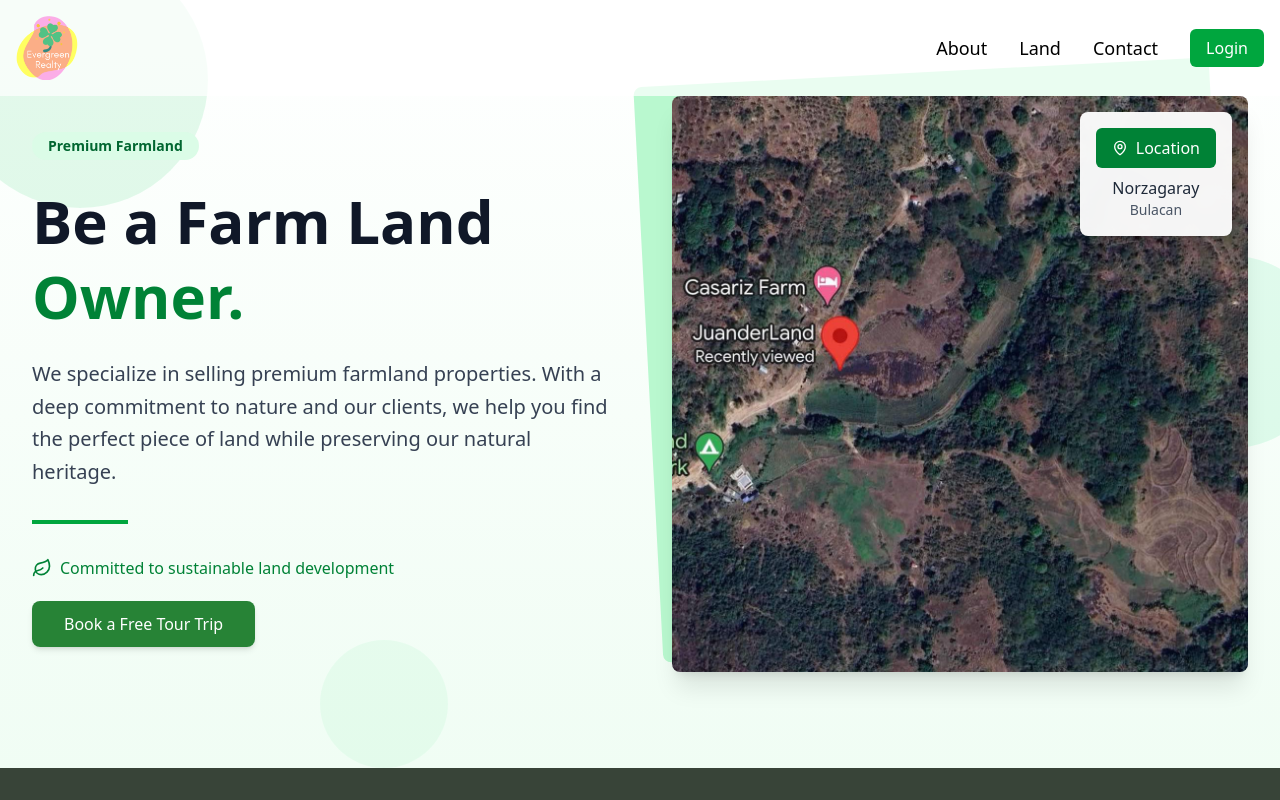
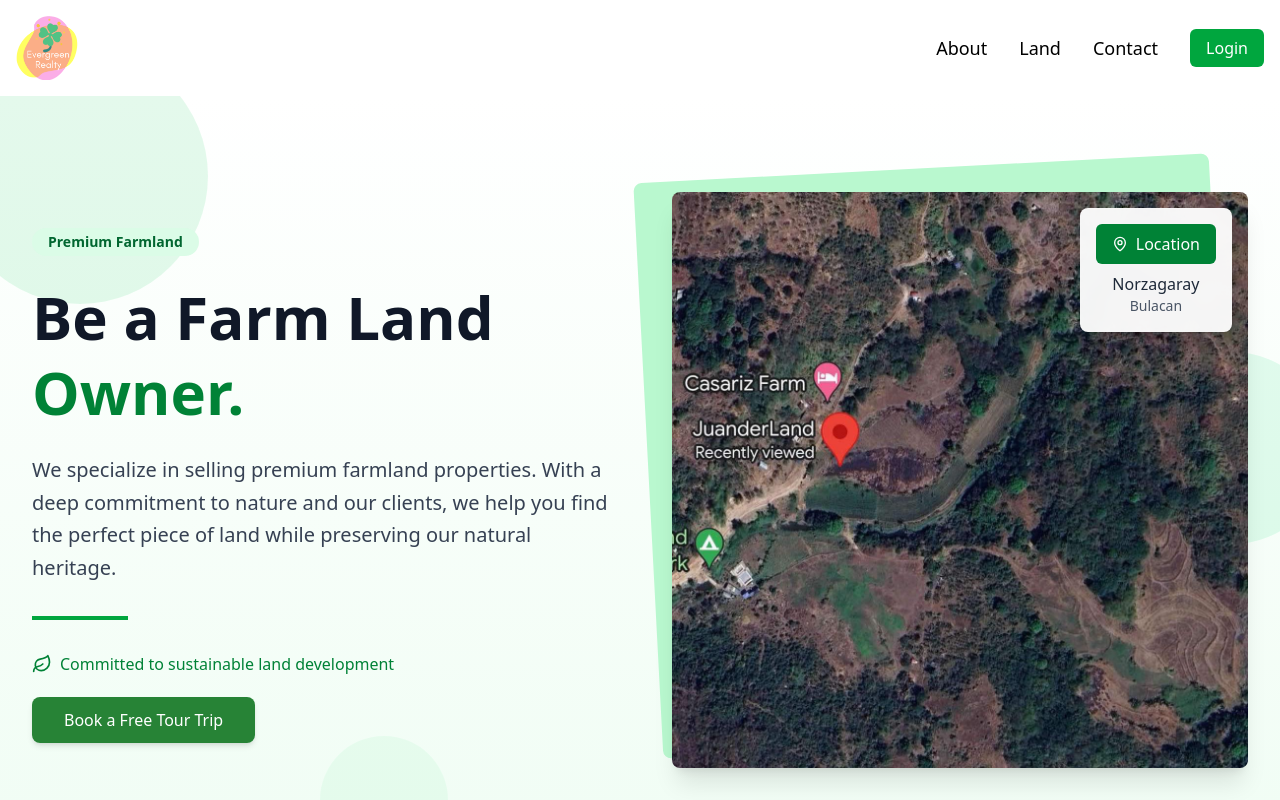
Before and after one commit to kynth65/Evergreen, a React (Vite) app in the folder react/: page / in a window 1280 px wide. Shown: the top 800 px of the page. Built offline with nearby package versions, Linux system fonts and the light colour scheme; no server answers; a web font is replaced by a local one.

Commit message:
update tailwind and header

```diff
--- a/react/src/components/header.jsx
+++ b/react/src/components/header.jsx
@@ -17,6 +17,10 @@ export default function Header() {
   }, []);
 
   return (
+    <>
+      {/* Invisible spacer div that matches header height */}
+      <div className="h-24"></div>{" "}
+      {/* This accounts for py-4 (2rem) + h-16 (4rem) */}
       <header
         className={`evergreen-header font-grotesk py-4 fixed w-full top-0 z-50 transition-all duration-300 ${
           isScrolled ? "bg-white/70 backdrop-blur-md shadow-lg" : "bg-white/70"
@@ -24,8 +28,15 @@ export default function Header() {
       >
         <nav className="evergreen-nav max-w-7xl mx-auto flex justify-between items-center px-4">
           {/* Logo */}
-        <Link to="/" className="evergreen-logo font-grotesk font-bold text-2xl">
-          <img src={EvergreenLogo} alt="Evergreen Logo" className="w-16 h-16" />
+          <Link
+            to="/"
+            className="evergreen-logo font-grotesk font-bold text-2xl"
+          >
+            <img
+              src={EvergreenLogo}
+              alt="Evergreen Logo"
+              className="w-16 h-16"
+            />
           </Link>
 
           {/* Hamburger Menu - Show ONLY on small screens */}
@@ -114,5 +125,6 @@ export default function Header() {
           </ul>
         </nav>
       </header>
+    </>
   );
 }
```
Lines whose indentation alone changed are shown as unchanged.
